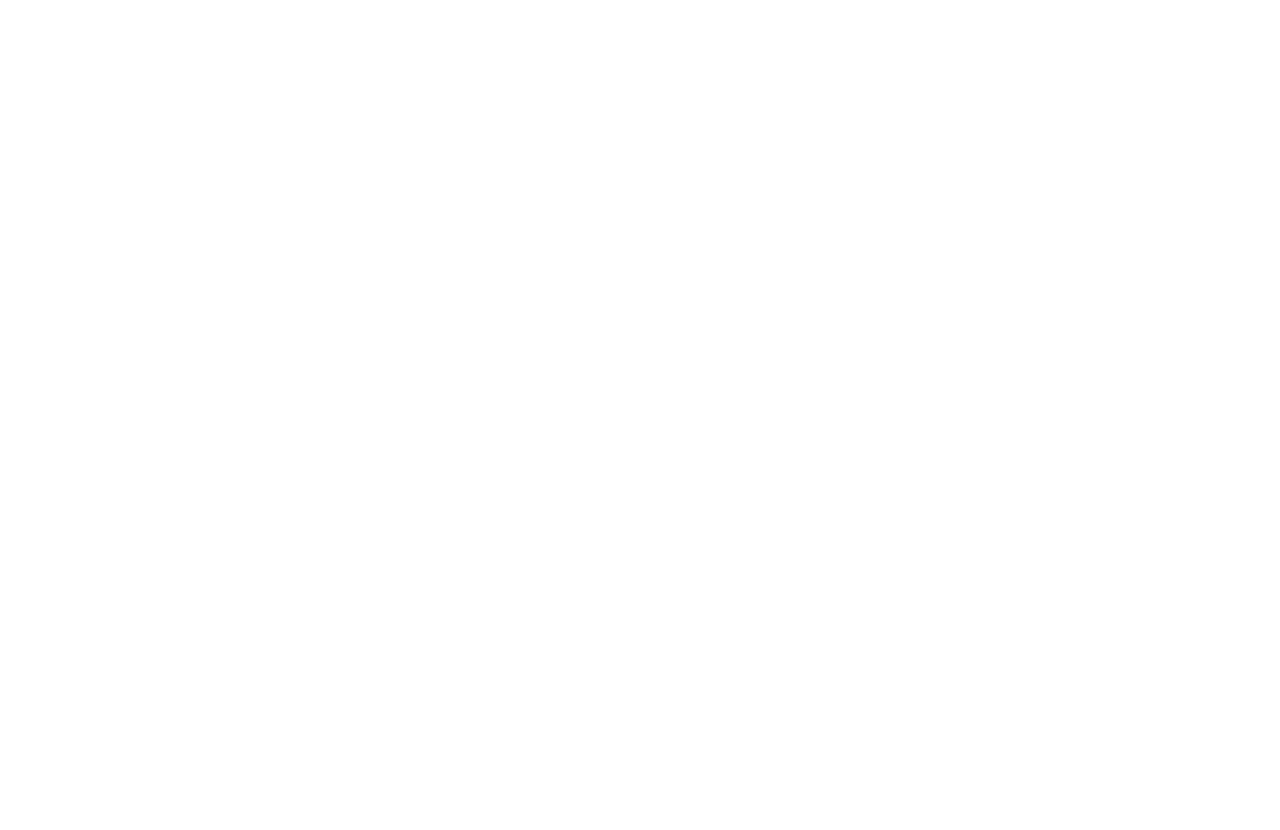
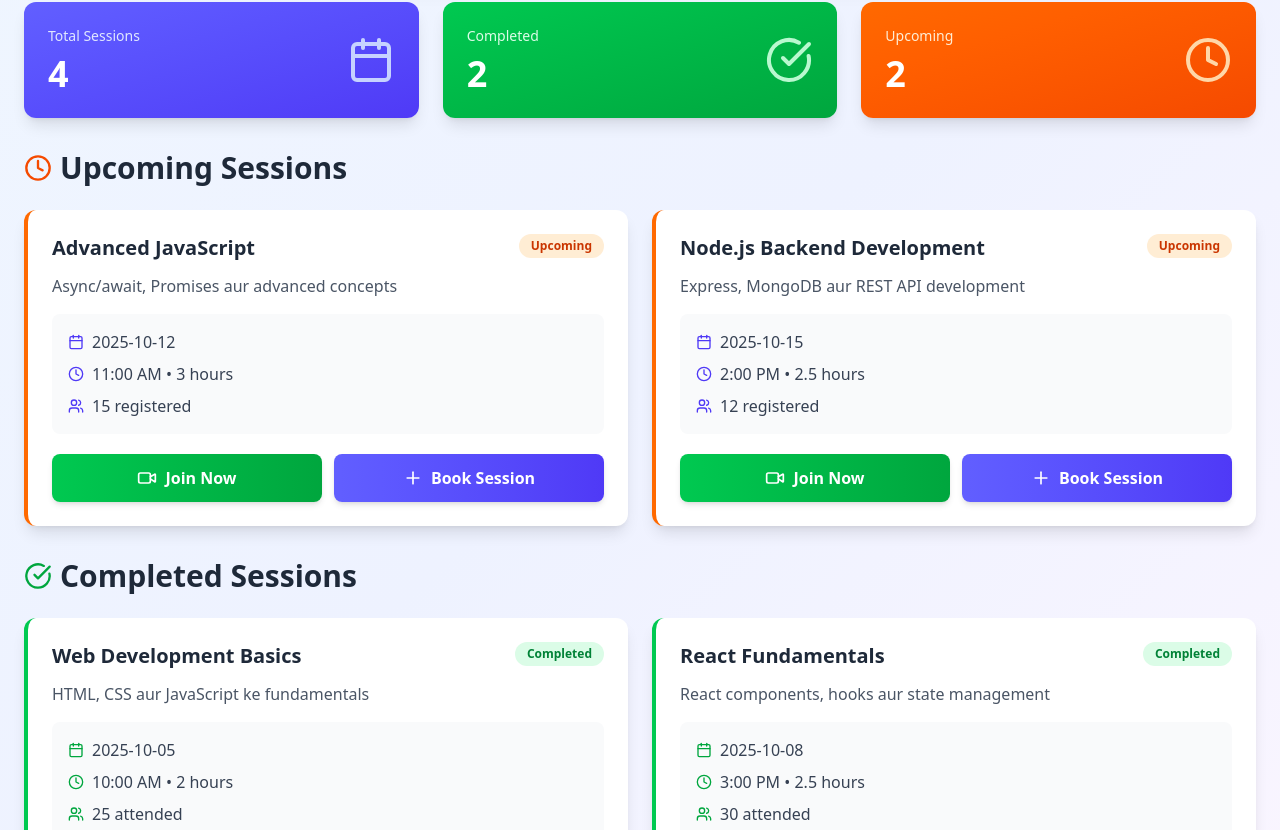
Before and after one commit to iamshobhxt/FacultyPaths, a React (Vite) app: page /session in a window 1280 px wide. Before the commit this address had no page. Shown: the part 250-1080 px from the top of the page. Before the commit the page ends 800 px from the top, so only its background shows below. Built offline with nearby package versions, Linux system fonts and the light colour scheme.

Commit message:
Updated Initial file

```diff
--- a/src/Components/Courses/Courses.jsx
+++ b/src/Components/Courses/Courses.jsx
@@ -10,12 +10,11 @@ const Courses = () => {
     {
       id: 1,
       title: "Complete Web Development Bootcamp",
-      instructor: "Aryan Sharma",
       price: 1999.99,
       originalPrice: 3899.99,
       rating: 4.8,
       students: 1000,
-      duration: "42 hours",
+      duration: "3 Months",
       level: "Beginner to Advanced",
       image: "https://images.unsplash.com/photo-1516321318423-f06f85e504b3?w=400&h=300&fit=crop",
       description: "Master modern web development with HTML, CSS, JavaScript, React, Node.js, and MongoDB. Build 5 real-world projects.",
@@ -37,12 +36,11 @@ const Courses = () => {
     {
       id: 2,
       title: "Python for Data Science",
-      instructor: "Aryan Sharma",
       price: 2999.99,
       originalPrice: 4999.99,
       rating: 4.9,
       students:350,
-      duration: "28 hours",
+      duration: "25 Days",
       level: "Intermediate",
       image: "https://images.unsplash.com/photo-1526379095098-d400fd0bf935?w=400&h=300&fit=crop",
       description: "Learn Python programming for data analysis, visualization, and machine learning. Perfect for aspiring data scientists.",
@@ -64,12 +62,11 @@ const Courses = () => {
     {
       id: 3,
       title: "Digital Marketing Mastery",
-      instructor: "Yash Dixit",
       price: 499.99,
       originalPrice: 999.99,
       rating: 4.7,
       students: 300,
-      duration: "35 hours",
+      duration: "25 Days",
       level: "All Levels",
       image: "https://images.unsplash.com/photo-1460925895917-afdab827c52f?w=400&h=300&fit=crop",
       description: "Complete digital marketing course covering SEO, social media, email marketing, PPC, and analytics.",
@@ -91,12 +88,11 @@ const Courses = () => {
     {
       id: 4,
       title: "UI/UX Design Fundamentals",
-      instructor: "Yash Dixit",
       price: 499.99,
       originalPrice: 999.99,
       rating: 4.8,
       students:500,
-      duration: "32 hours",
+      duration: "10 Days",
       level: "Beginner",
       image: "https://images.unsplash.com/photo-1561070791-2526d30994b5?w=400&h=300&fit=crop",
       description: "Learn user interface and user experience design principles. Create stunning, user-friendly designs.",
@@ -245,10 +241,10 @@ const Courses = () => {
                 <h4 className="text-xl font-bold text-gray-900 mb-2 line-clamp-2">
                   {course.title}
                 </h4>
-
+{/*
                 <p className="text-gray-600 text-sm mb-3">
-                  by {course.instructor}
-                </p>
+                  {course.instructor}
+                </p> */}
 
                 <div className="flex items-center text-sm text-gray-500 mb-4 space-x-4">
                   <div className="flex items-center">
--- /dev/null
+++ b/src/Components/Session/Session.jsx
@@ -0,0 +1,202 @@
+import React, { useState } from 'react';
+import { Calendar, Clock, Users, CheckCircle, Video, Plus } from 'lucide-react';
+
+function Session() {
+  const [sessions, setSessions] = useState([
+    {
+      id: 1,
+      title: "Web Development Basics",
+      date: "2025-10-05",
+      time: "10:00 AM",
+      duration: "2 hours",
+      status: "completed",
+      participants: 25,
+      description: "HTML, CSS aur JavaScript ke fundamentals",
+      formLink: "https://forms.gle/DKfBwDmvuNLJEaVv6"
+    },
+    {
+      id: 2,
+      title: "React Fundamentals",
+      date: "2025-10-08",
+      time: "3:00 PM",
+      duration: "2.5 hours",
+      status: "completed",
+      participants: 30,
+      description: "React components, hooks aur state management",
+      formLink: "https://forms.gle/DKfBwDmvuNLJEaVv6"
+    },
+    {
+      id: 3,
+      title: "Advanced JavaScript",
+      date: "2025-10-12",
+      time: "11:00 AM",
+      duration: "3 hours",
+      status: "upcoming",
+      participants: 15,
+      description: "Async/await, Promises aur advanced concepts",
+      formLink: "https://forms.gle/DKfBwDmvuNLJEaVv6"
+    },
+    {
+      id: 4,
+      title: "Node.js Backend Development",
+      date: "2025-10-15",
+      time: "2:00 PM",
+      duration: "2.5 hours",
+      status: "upcoming",
+      participants: 12,
+      description: "Express, MongoDB aur REST API development",
+      formLink: "https://forms.gle/DKfBwDmvuNLJEaVv6"
+    },
+  ]);
+
+  const handleJoinSession = (session) => {
+    window.open(session.formLink, '_blank');
+  };
+
+  const handleOpenBooking = (session) => {
+    window.open(session.formLink, '_blank');
+  };
+
+  const completedSessions = sessions.filter(s => s.status === 'completed');
+  const upcomingSessions = sessions.filter(s => s.status === 'upcoming');
+
+  return (
+    <div className="min-h-screen my-12 bg-gradient-to-br from-blue-50 via-indigo-50 to-purple-50 p-4 md:p-6">
+      <div className="max-w-7xl mx-auto">
+        <div className="bg-white rounded-2xl shadow-xl p-6 md:p-8 mb-8 border-t-4 border-indigo-600">
+          <h1 className="text-3xl md:text-5xl text-center font-bold bg-gradient-to-r from-indigo-600 to-purple-600 bg-clip-text text-transparent mb-2">
+            OUR SESSIONS
+          </h1>
+          <p className="text-black text-center text-sm md:text-base">
+            Apne sessions ko manage karein aur new sessions book karein
+          </p>
+        </div>
+
+        {/* Stats Section */}
+        <div className="grid grid-cols-1 md:grid-cols-3 gap-4 md:gap-6 mb-8">
+          <div className="bg-gradient-to-br from-indigo-500 to-indigo-600 rounded-xl shadow-lg p-6 text-white transform hover:scale-105 transition-transform">
+            <div className="flex items-center justify-between">
+              <div>
+                <p className="text-indigo-100 text-sm font-medium">Total Sessions</p>
+                <p className="text-4xl font-bold mt-2">{sessions.length}</p>
+              </div>
+              <Calendar className="w-12 h-12 text-indigo-200" />
+            </div>
+          </div>
+
+          <div className="bg-gradient-to-br from-green-500 to-green-600 rounded-xl shadow-lg p-6 text-white transform hover:scale-105 transition-transform">
+            <div className="flex items-center justify-between">
+              <div>
+                <p className="text-green-100 text-sm font-medium">Completed</p>
+                <p className="text-4xl font-bold mt-2">{completedSessions.length}</p>
+              </div>
+              <CheckCircle className="w-12 h-12 text-green-200" />
+            </div>
+          </div>
+
+          <div className="bg-gradient-to-br from-orange-500 to-orange-600 rounded-xl shadow-lg p-6 text-white transform hover:scale-105 transition-transform">
+            <div className="flex items-center justify-between">
+              <div>
+                <p className="text-orange-100 text-sm font-medium">Upcoming</p>
+                <p className="text-4xl font-bold mt-2">{upcomingSessions.length}</p>
+              </div>
+              <Clock className="w-12 h-12 text-orange-200" />
+            </div>
+          </div>
+        </div>
+
+        {/* Upcoming Sessions */}
+        <div className="mb-8">
+          <h2 className="text-2xl md:text-3xl font-bold text-gray-800 mb-6 flex items-center gap-2">
+            <Clock className="w-7 h-7 text-orange-600" />
+            Upcoming Sessions
+          </h2>
+          <div className="grid grid-cols-1 lg:grid-cols-2 gap-6">
+            {upcomingSessions.map(session => (
+              <div key={session.id} className="bg-white rounded-xl shadow-lg p-6 border-l-4 border-orange-500 hover:shadow-2xl transition-all transform hover:-translate-y-1">
+                <div className="flex justify-between items-start mb-3">
+                  <h3 className="text-xl font-bold text-gray-800">{session.title}</h3>
+                  <span className="bg-orange-100 text-orange-700 px-3 py-1 rounded-full text-xs font-semibold">Upcoming</span>
+                </div>
+                <p className="text-gray-600 mb-4">{session.description}</p>
+
+                <div className="space-y-2 mb-5 bg-gray-50 p-4 rounded-lg">
+                  <div className="flex items-center gap-2 text-gray-700">
+                    <Calendar className="w-4 h-4 text-indigo-600" />
+                    <span className="font-medium">{session.date}</span>
+                  </div>
+                  <div className="flex items-center gap-2 text-gray-700">
+                    <Clock className="w-4 h-4 text-indigo-600" />
+                    <span className="font-medium">{session.time} • {session.duration}</span>
+                  </div>
+                  <div className="flex items-center gap-2 text-gray-700">
+                    <Users className="w-4 h-4 text-indigo-600" />
+                    <span className="font-medium">{session.participants} registered</span>
+                  </div>
+                </div>
+
+                <div className="flex flex-col sm:flex-row gap-3">
+                  <button
+                    onClick={() => handleJoinSession(session)}
+                    className="flex-1 bg-gradient-to-r from-green-500 to-green-600 text-white px-6 py-3 rounded-lg font-semibold hover:from-green-600 hover:to-green-700 transition-all flex items-center justify-center gap-2 shadow-md hover:shadow-lg"
+                  >
+                    <Video className="w-5 h-5" />
+                    Join Now
+                  </button>
+                  <button
+                    onClick={() => handleOpenBooking(session)}
+                    className="flex-1 bg-gradient-to-r from-indigo-500 to-indigo-600 text-white px-6 py-3 rounded-lg font-semibold hover:from-indigo-600 hover:to-indigo-700 transition-all flex items-center justify-center gap-2 shadow-md hover:shadow-lg"
+                  >
+                    <Plus className="w-5 h-5" />
+                    Book Session
+                  </button>
+                </div>
+              </div>
+            ))}
+          </div>
+        </div>
+
+        {/* Completed Sessions */}
+        <div>
+          <h2 className="text-2xl md:text-3xl font-bold text-gray-800 mb-6 flex items-center gap-2">
+            <CheckCircle className="w-7 h-7 text-green-600" />
+            Completed Sessions
+          </h2>
+          <div className="grid grid-cols-1 lg:grid-cols-2 gap-6">
+            {completedSessions.map(session => (
+              <div key={session.id} className="bg-white rounded-xl shadow-lg p-6 border-l-4 border-green-500 hover:shadow-xl transition-shadow">
+                <div className="flex justify-between items-start mb-3">
+                  <h3 className="text-xl font-bold text-gray-800">{session.title}</h3>
+                  <span className="bg-green-100 text-green-700 px-3 py-1 rounded-full text-xs font-semibold">Completed</span>
+                </div>
+                <p className="text-gray-600 mb-4">{session.description}</p>
+
+                <div className="space-y-2 mb-5 bg-gray-50 p-4 rounded-lg">
+                  <div className="flex items-center gap-2 text-gray-700">
+                    <Calendar className="w-4 h-4 text-green-600" />
+                    <span className="font-medium">{session.date}</span>
+                  </div>
+                  <div className="flex items-center gap-2 text-gray-700">
+                    <Clock className="w-4 h-4 text-green-600" />
+                    <span className="font-medium">{session.time} • {session.duration}</span>
+                  </div>
+                  <div className="flex items-center gap-2 text-gray-700">
+                    <Users className="w-4 h-4 text-green-600" />
+                    <span className="font-medium">{session.participants} attended</span>
+                  </div>
+                </div>
+
+                <div className="bg-green-50 border-2 border-green-200 rounded-lg p-4 flex items-center gap-3">
+                  <CheckCircle className="w-6 h-6 text-green-600" />
+                  <span className="text-green-700 font-semibold">Successfully Completed</span>
+                </div>
+              </div>
+            ))}
+          </div>
+        </div>
+      </div>
+    </div>
+  );
+}
+
+export default Session;
--- a/src/main.jsx
+++ b/src/main.jsx
@@ -13,7 +13,7 @@ import AboutReview from './Components/About/AboutReview.jsx'
 import AboutHome from './Components/About/AboutHome.jsx'
 import AboutStory from './Components/About/AboutStory.jsx'
 import AboutInside from './Components/About/AboutInside.jsx'
-import Footer from './Components/Footer/Footer.jsx'
+import Session from './Components/Session/Session.jsx'
 
 
 const router = createBrowserRouter(
@@ -31,6 +31,7 @@ const router = createBrowserRouter(
         </>
     }/>
       <Route path='contact-us' element ={<Contact/>} />
+      <Route path='session' element ={<Session/>} />
       <Route path='courses' element ={<Courses/>}/>
     </Route>
       <Route path='account' element ={<Login/>} />
```
